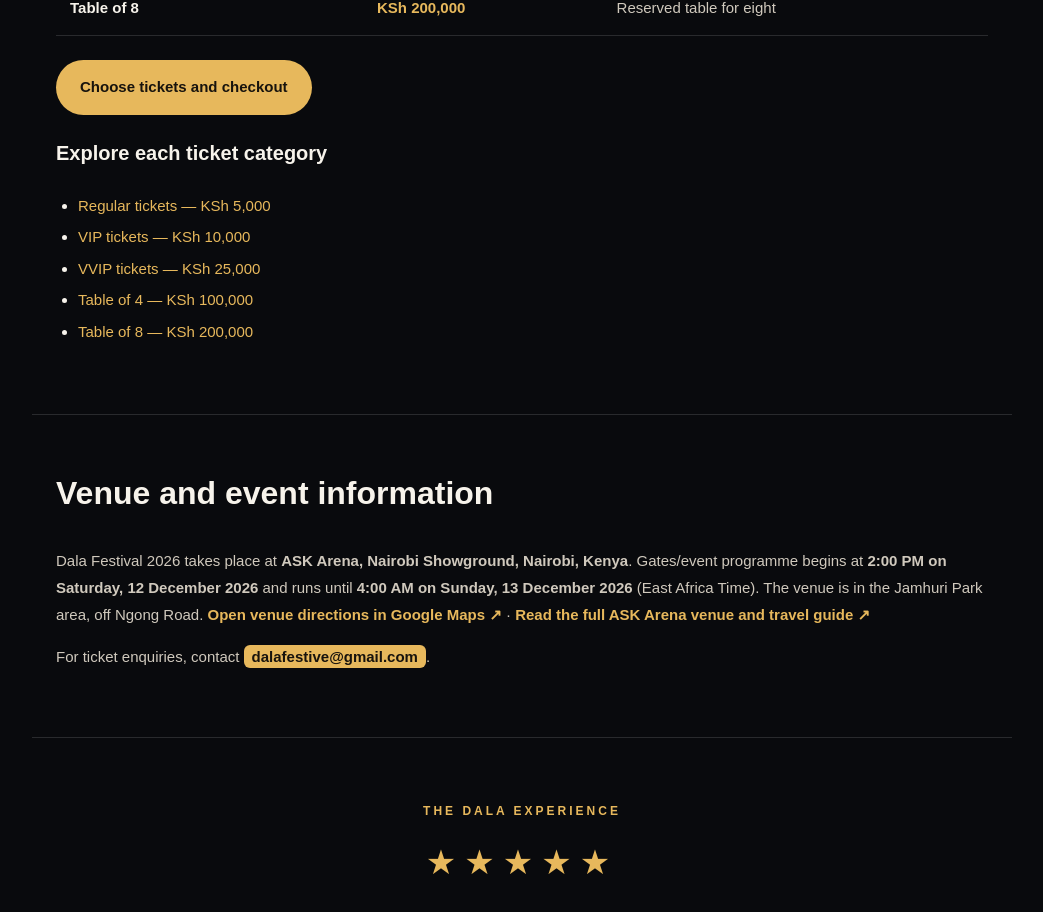
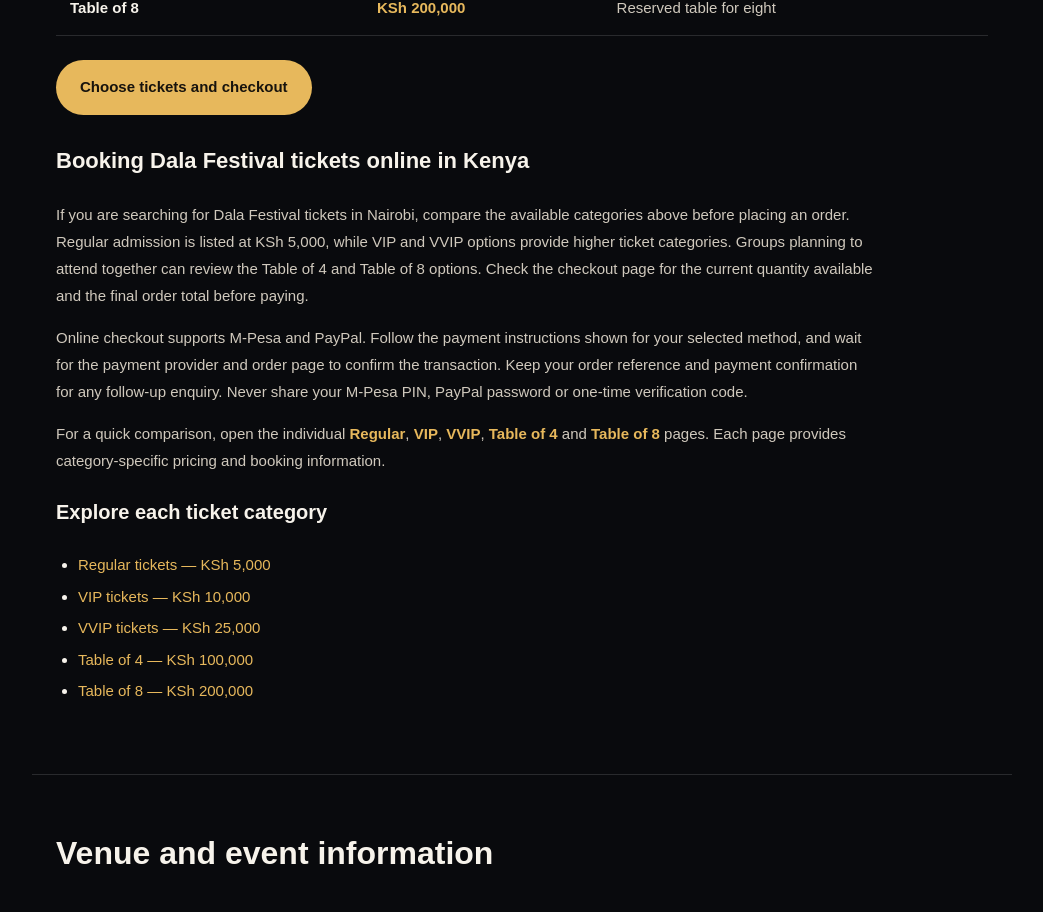
Before and after one commit to robinsonb254/dala-festival-ticketing, a Next.js app: page /dala-festival-2026-tickets in a window 1280 px wide. Shown: the part 1792-2704 px from the top of the page, without its empty margins (118-1161 px from the left). Built offline with nearby package versions, Linux system fonts and the light colour scheme.

Commit message:
Strengthen Dala Festival ticket guide content

```diff
--- a/app/dala-festival-2026-tickets/page.tsx
+++ b/app/dala-festival-2026-tickets/page.tsx
@@ -123,6 +123,12 @@ export default function DalaFestivalTicketsPage() {
           </table>
         </div>
         <p style={{ marginTop: 24 }}><Link href="/#tickets" style={buttonStyle}>Choose tickets and checkout</Link></p>
+        <div style={{ marginTop: 28, maxWidth: 820 }}>
+          <h3 style={{ fontSize: 22 }}>Booking Dala Festival tickets online in Kenya</h3>
+          <p style={{ color: "#d0c9bd", lineHeight: 1.8 }}>If you are searching for Dala Festival tickets in Nairobi, compare the available categories above before placing an order. Regular admission is listed at KSh 5,000, while VIP and VVIP options provide higher ticket categories. Groups planning to attend together can review the Table of 4 and Table of 8 options. Check the checkout page for the current quantity available and the final order total before paying.</p>
+          <p style={{ color: "#d0c9bd", lineHeight: 1.8 }}>Online checkout supports M-Pesa and PayPal. Follow the payment instructions shown for your selected method, and wait for the payment provider and order page to confirm the transaction. Keep your order reference and payment confirmation for any follow-up enquiry. Never share your M-Pesa PIN, PayPal password or one-time verification code.</p>
+          <p style={{ color: "#d0c9bd", lineHeight: 1.8 }}>For a quick comparison, open the individual <Link href="/tickets/regular" style={{ color: "#e7b85c", fontWeight: 800 }}>Regular</Link>, <Link href="/tickets/vip" style={{ color: "#e7b85c", fontWeight: 800 }}>VIP</Link>, <Link href="/tickets/vvip" style={{ color: "#e7b85c", fontWeight: 800 }}>VVIP</Link>, <Link href="/tickets/table-of-4" style={{ color: "#e7b85c", fontWeight: 800 }}>Table of 4</Link> and <Link href="/tickets/table-of-8" style={{ color: "#e7b85c", fontWeight: 800 }}>Table of 8</Link> pages. Each page provides category-specific pricing and booking information.</p>
+        </div>
         <div style={{ marginTop: 22 }}>
           <h3 style={{ fontSize: 20 }}>Explore each ticket category</h3>
           <ul style={{ lineHeight: 2.1, paddingLeft: 22 }}>
```
